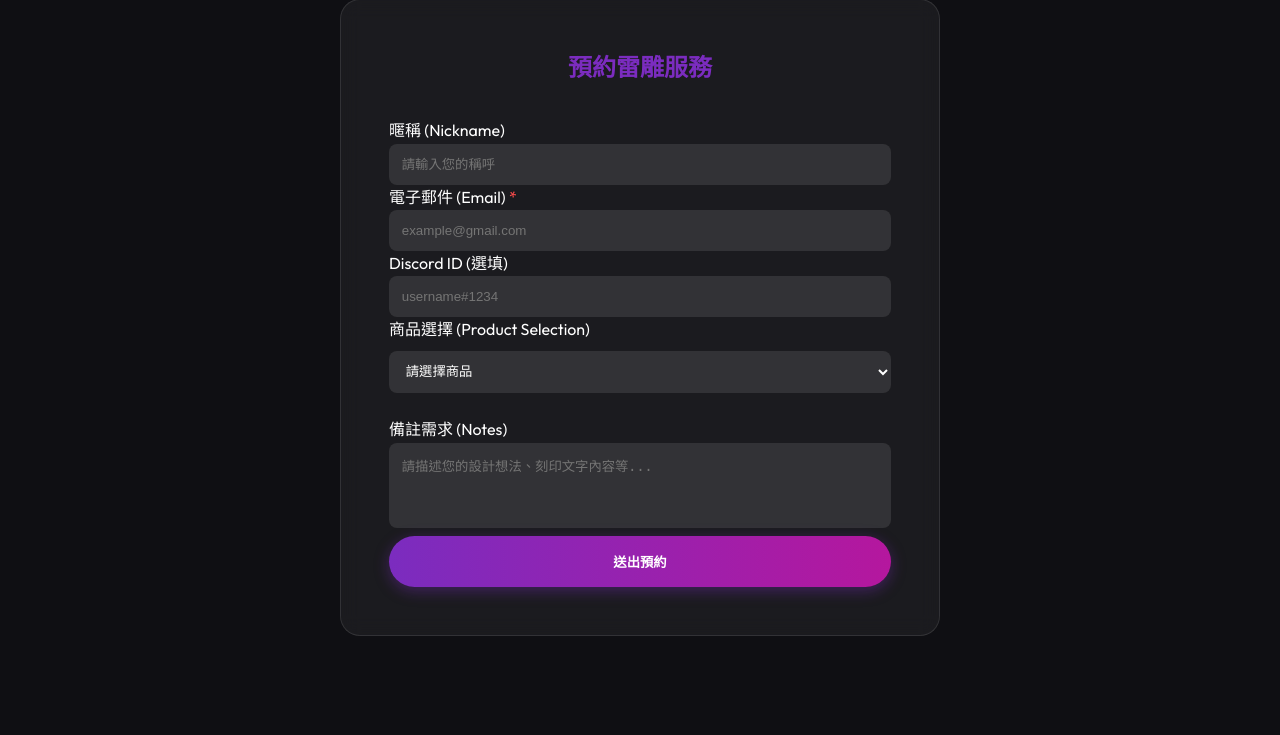
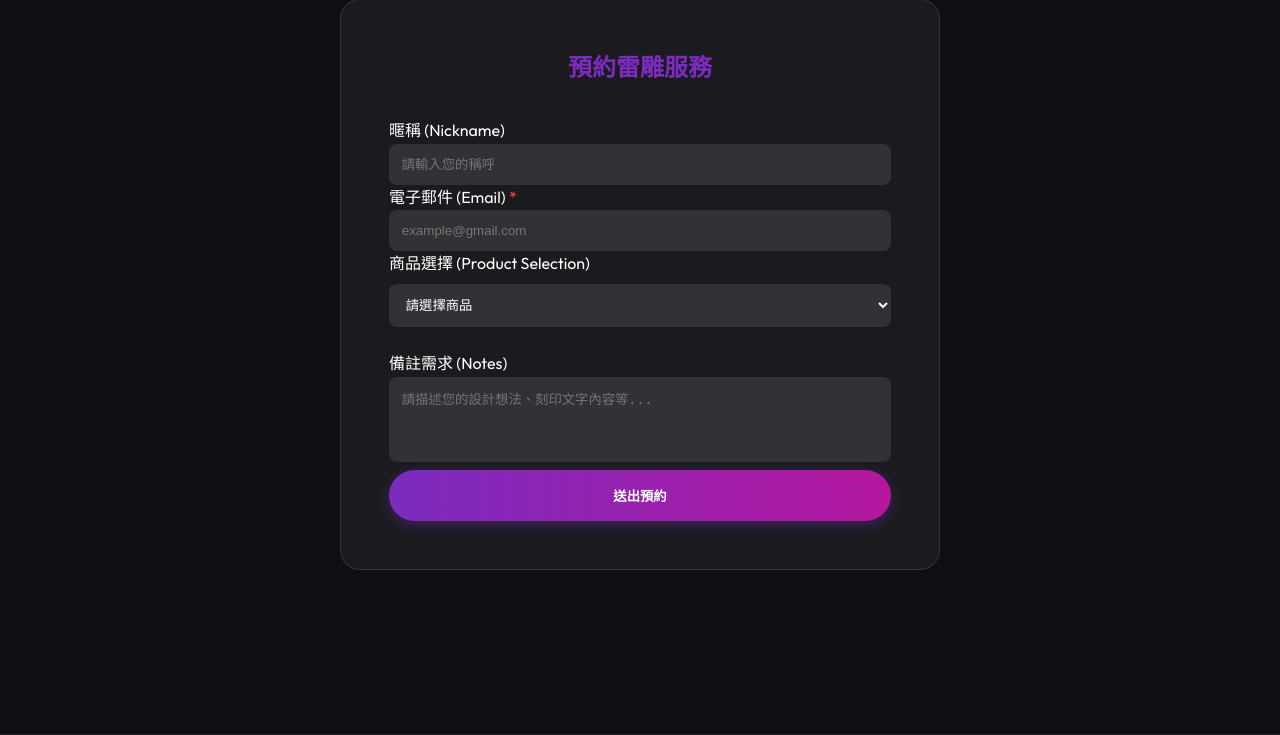
Before and after one commit to Arnoldtw1124/lazer, a Flask app: page /booking in a window 1280 px wide. Shown: the part 101-836 px from the top of the page. Run offline with Flask 3, Linux system fonts and the light colour scheme.

Commit message:
Remove Discord field, keep only Email

```diff
--- a/app.py
+++ b/app.py
@@ -99,13 +99,7 @@ def booking():
             file_url = f" (附檔: {filename})"
 
         # Extract data from form
-        email = request.form.get('email')
-        discord = request.form.get('discord')
-
-        # Combine contact info for Sheets
-        contact_info = email
-        if discord:
-            contact_info += f" / Discord: {discord}"
+        contact_info = request.form.get('email')
 
         data = {
             'name': request.form.get('name'),
--- a/templates/booking.html
+++ b/templates/booking.html
@@ -33,12 +33,6 @@
             <div class="form-group">
                 <label for="email">電子郵件 (Email) <span style="color: #ff4d4d;">*</span></label>
                 <input type="email" id="email" name="email" required placeholder="example@gmail.com"
-                    style="width: 100%; padding: 0.8rem; border-radius: 8px; border: none; background: rgba(255, 255, 255, 0.1); color: white;">
-            </div>
-
-            <div class="form-group">
-                <label for="discord">Discord ID (選填)</label>
-                <input type="text" id="discord" name="discord" placeholder="username#1234"
                     style="width: 100%; padding: 0.8rem; border-radius: 8px; border: none; background: rgba(255, 255, 255, 0.1); color: white;">
             </div>
 
```
